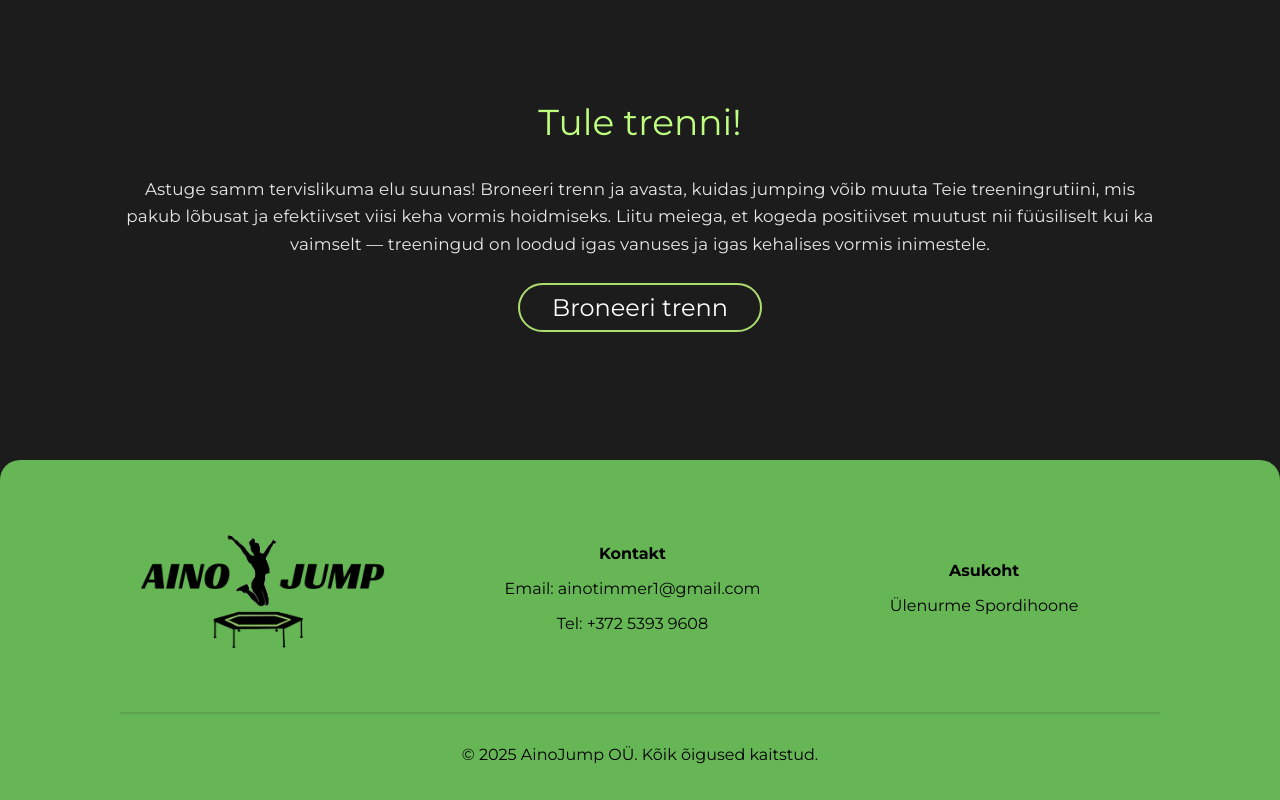
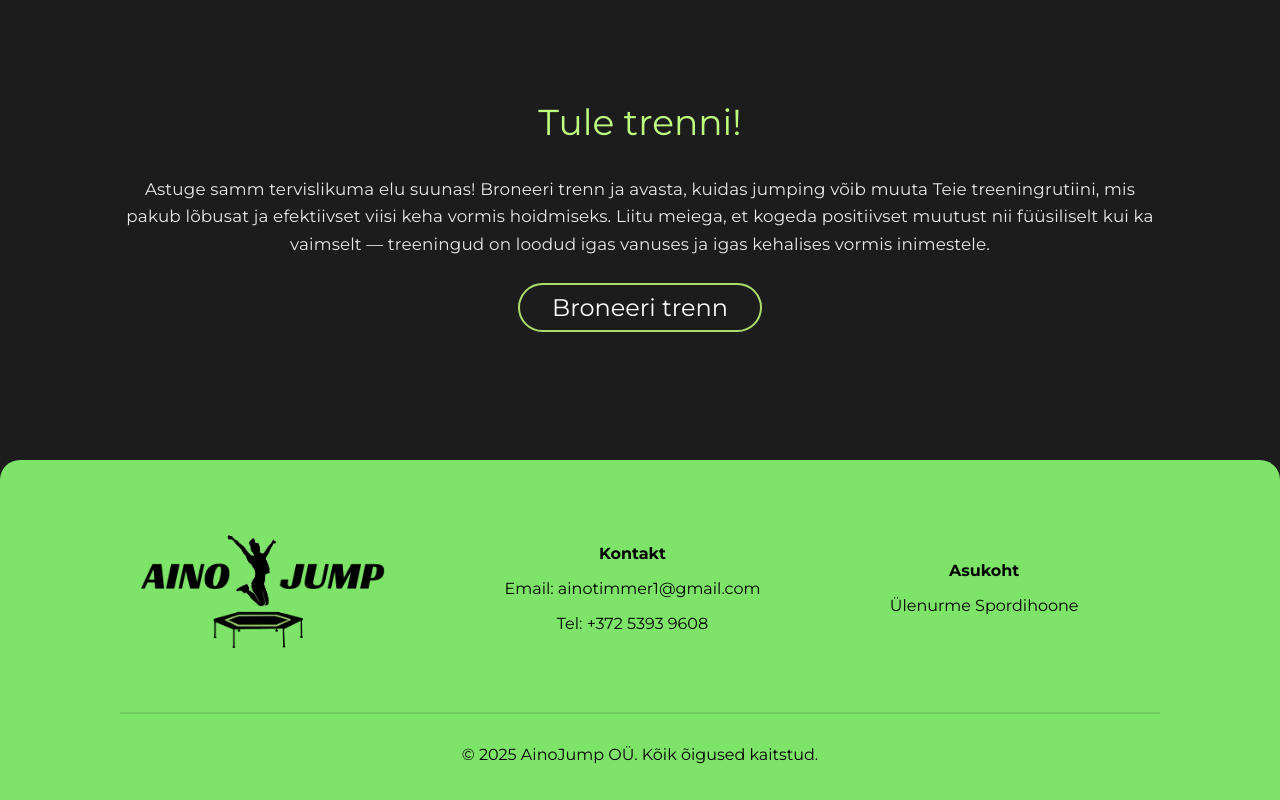
Before and after one commit to MadliReiljan/AinoJump, a React (Create React App) app in the folder frontend/: page / in a window 1280 px wide. Shown: the part 3004-3804 px from the top of the page. Built offline with nearby package versions, Linux system fonts and the light colour scheme.

Commit message:
Footer color

```diff
--- a/frontend/src/styles/Footer.scss
+++ b/frontend/src/styles/Footer.scss
@@ -1,5 +1,5 @@
 footer {
-  background-color: #66b656;
+  background-color: #7ee469;
   color: #000000;
   text-align: center;
   padding: 20px 0;
```
